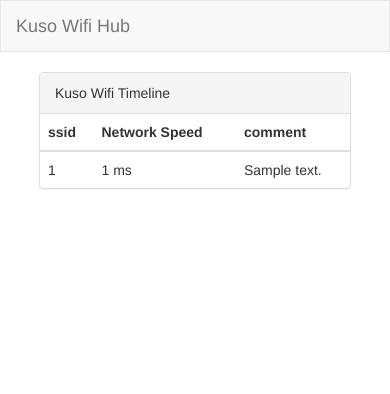
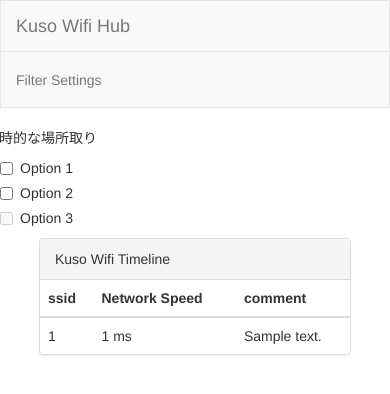
Before and after one commit to uehara1414/kuso-wifi-server, a Django app: page / in a window 390 px wide. Shown: the top 394 px of the page. Run offline with Django 3.2, Linux system fonts and the light colour scheme; tables that the repository leaves empty hold one stand-in row (values such as "Sample post"); some libraries are stand-ins or nearby versions.

Commit message:
Add filter setting link in fixed navbar.

```diff
--- a/kuso_wifi_server/templates/kuso_wifi_server/base.html
+++ b/kuso_wifi_server/templates/kuso_wifi_server/base.html
@@ -11,21 +11,41 @@
 <body>
 <header>
 <nav class="navbar navbar-default">
-  <div class="container-fluid">
+    <div class="container-fluid">
 
-    <!-- Brand and toggle get grouped for better mobile display -->
-    <div class="navbar-header">
-      <a class="navbar-brand" href="{% url "kuso_wifi_server:index" %}">Kuso Wifi Hub</a>
-    </div>
+        <!-- Brand and toggle get grouped for better mobile display -->
+        <div class="navbar-header">
+            <a class="navbar-brand" href="{% url "kuso_wifi_server:index" %}">Kuso Wifi Hub</a>
+        </div>
 
+        <div class="ollapse navbar-collapse">
+            <ul class="nav navbar-nav navbar-right">
+                <li><a href="#">Filter Settings</a></li>
+            </ul>
+        </div>
   </div><!-- /.container-fluid -->
 </nav>
 </header>
-<main class="mdl-layout__content">
-    <div class="page-content">
+<div class="row">
+
+    一時的な場所取り
+    <div class="col-sm-2">
+        <div class="checkbox">
+            <label><input type="checkbox" value="">Option 1</label>
+        </div>
+        <div class="checkbox">
+            <label><input type="checkbox" value="">Option 2</label>
+        </div>
+        <div class="checkbox disabled">
+            <label><input type="checkbox" value="" disabled>Option 3</label>
+        </div>
+    </div>
+
+    <div class="col-sm-10">
         {% block body %}{% endblock %}
     </div>
-</main>
+
+</div>
 
 </body>
 </html>
```
